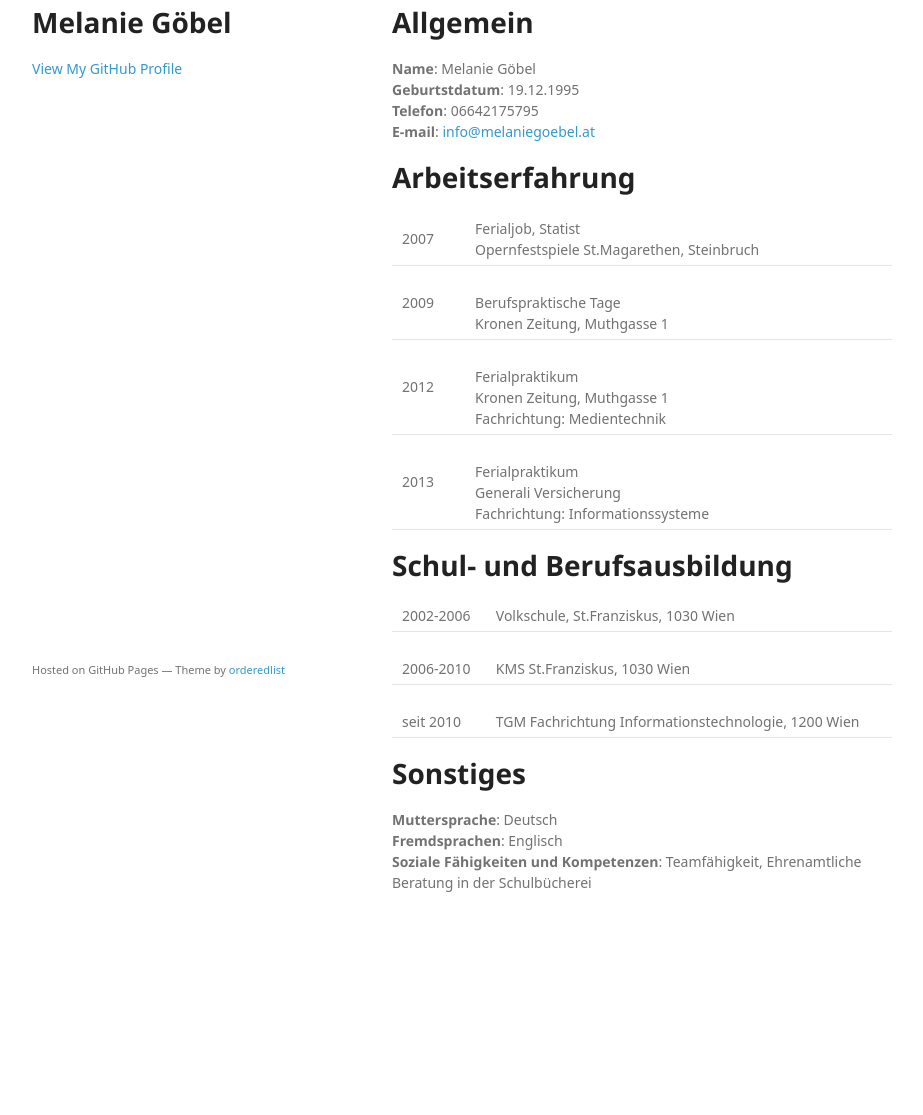
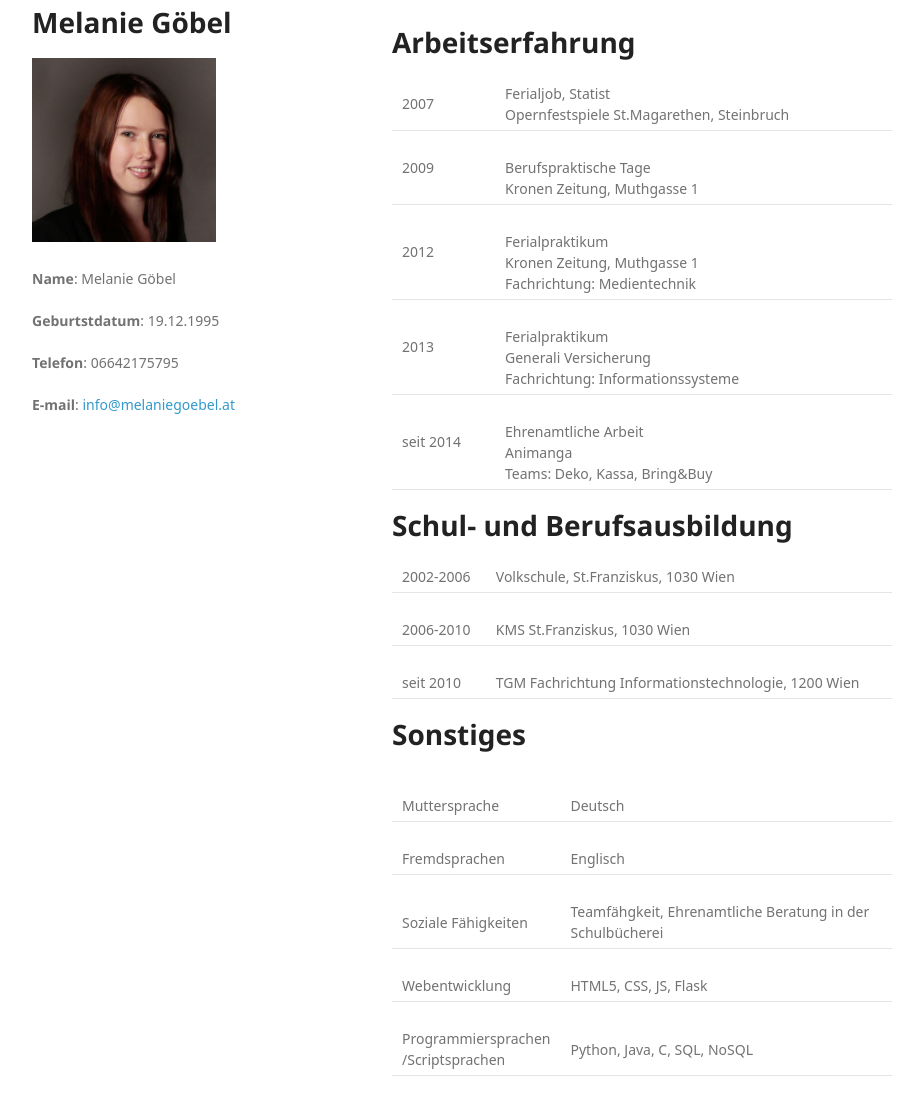
Before and after one commit to mgoebel-tgm/mgoebel-tgm.github.io, a plain HTML site: page index.html in a window 1280 px wide. Shown: the part 51-1166 px from the top of the page, without its empty margins (178-1101 px from the left). Before the commit the page ends 1014 px from the top, so only its background shows below. Drawn offline with Linux system fonts and the light colour scheme; a web font is replaced by a local one.

Commit message:
Picture added

```diff
--- a/index.html
+++ b/index.html
@@ -18,19 +18,16 @@
         <h1>Melanie Göbel</h1>
         <p></p>
 
-
-        <p class="view"><a href="https://github.com/mgoebel-tgm">View My GitHub Profile</a></p>
+		<img src="mgoebel.jpg" alt="Melanie Göbel" style="width:184px;">
+		<p><br /><b>Name</b>: Melanie Göbel <br><br>
+		<b>Geburtstdatum</b>: 19.12.1995 <br><br>
+		<b>Telefon</b>: 06642175795 <br><br>
+		<b>E-mail</b>: <a href="mailto:info@melaniegoebel.at">info@melaniegoebel.at</a><br><br></p>
 
       </header>
+
       <section>
         <h1>
-<a id="-allgemein-" class="anchor" href="#-allgemein-" aria-hidden="true"><span aria-hidden="true" class="octicon octicon-link"></span></a> Allgemein </h1>
-
-<p><b>Name</b>: Melanie Göbel <br>
-<b>Geburtstdatum</b>: 19.12.1995 <br>
-<b>Telefon</b>: 06642175795 <br>
-<b>E-mail</b>: <a href="mailto:info@melaniegoebel.at">info@melaniegoebel.at</a><br></p>
-
 <h1>
 <a id="-arbeitserfahrung-" class="anchor" href="#-arbeitserfahrung-" aria-hidden="true"><span aria-hidden="true" class="octicon octicon-link"></span></a> Arbeitserfahrung </h1>
 
@@ -56,6 +53,12 @@
     <td>2013</td>
     <td>
 <br>Ferialpraktikum <br> Generali Versicherung<br> Fachrichtung: Informationssysteme</td>
+  </tr>
+
+ <tr>
+    <td>seit 2014</td>
+    <td>
+<br>Ehrenamtliche Arbeit <br>Animanga<br> Teams: Deko, Kassa, Bring&amp;Buy</td>
   </tr>
 
 </table>
@@ -87,14 +90,46 @@
 
 <h1>
 <a id="sonstiges" class="anchor" href="#sonstiges" aria-hidden="true"><span aria-hidden="true" class="octicon octicon-link"></span></a>Sonstiges</h1>
+<table border="0">
+<tr>
+    <td>
+<br>Muttersprache</td>
+    <td>
+<br>Deutsch</td>
+  </tr>
 
-<p><b>Muttersprache</b>: Deutsch <br>
-<b>Fremdsprachen</b>: Englisch <br>
-<b>Soziale Fähigkeiten und Kompetenzen</b>: Teamfähigkeit, Ehrenamtliche Beratung in der Schulbücherei</p>
+<tr>
+    <td>
+<br>Fremdsprachen</td>
+    <td>
+<br>Englisch</td>
+  </tr>
+
+<tr>
+	<td>
+<br>Soziale Fähigkeiten</td>
+<td>
+<br>Teamfähgkeit, Ehrenamtliche Beratung in der Schulbücherei</td>
+</tr>
+
+<tr>
+    <td>
+<br>Webentwicklung</td>
+    <td>
+<br>HTML5, CSS, JS, Flask</td>
+  </tr>
+
+
+<tr>
+    <td>
+<br>Programmiersprachen <br/>/Scriptsprachen</td>
+    <td>
+<br>Python, Java, C, SQL, NoSQL</td>
+  </tr>
+</table>
+
       </section>
-      <footer>
-        <p><small>Hosted on GitHub Pages &mdash; Theme by <a href="https://github.com/orderedlist">orderedlist</a></small></p>
-      </footer>
+
     </div>
     <script src="javascripts/scale.fix.js"></script>
 
```
Also changed, not shown: mgoebel.jpg (added).
